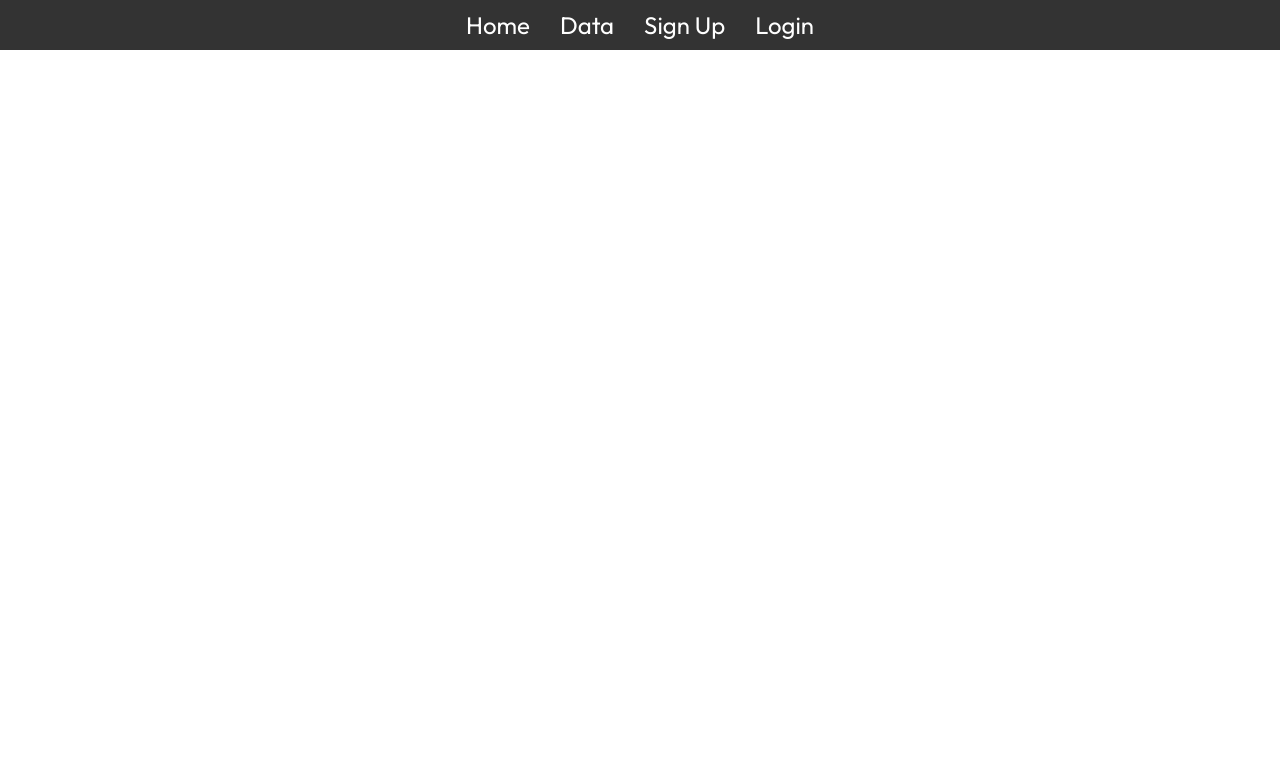
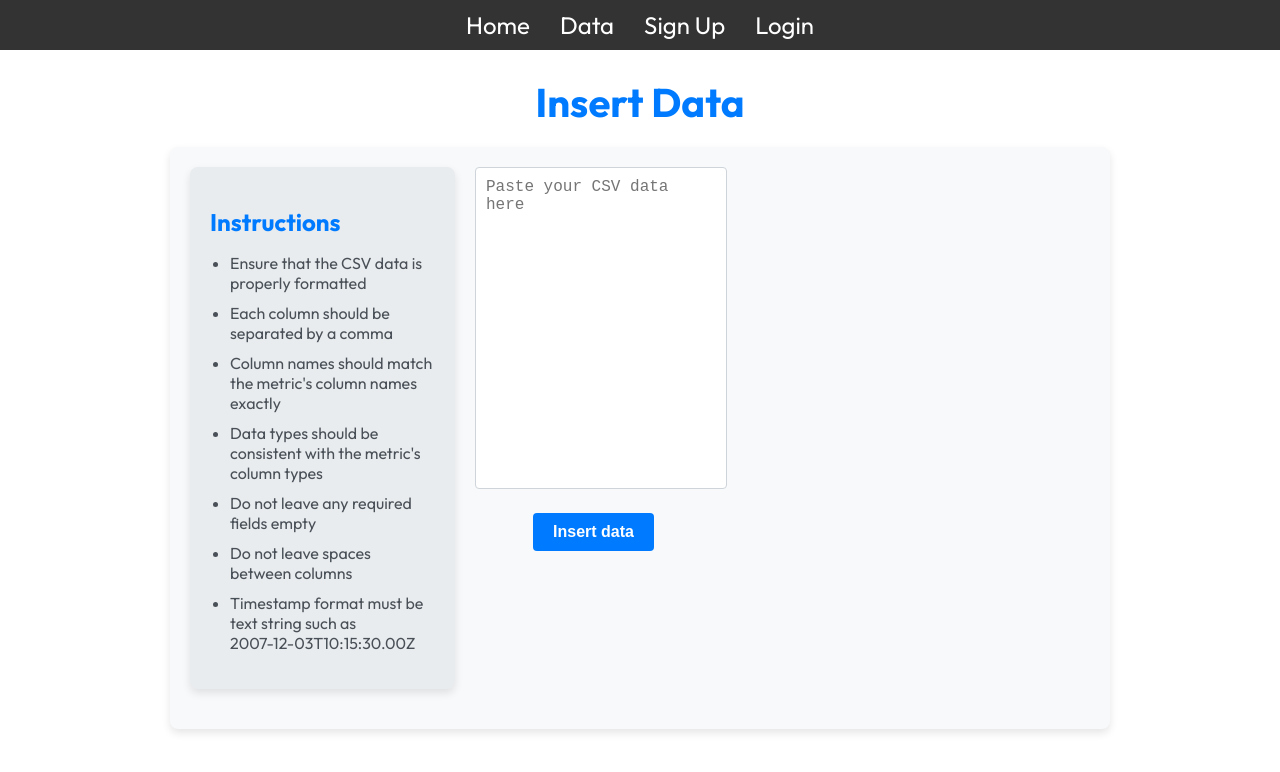
Before and after one commit to MartinBoyadzhiev/DataWave-React, a React (Vite) app: page /admin/insert in a window 1280 px wide. Shown: the top 772 px of the page. Built offline with nearby package versions, Linux system fonts and the light colour scheme.

Commit message:
Add data insert UI

```diff
--- a/src/App.jsx
+++ b/src/App.jsx
@@ -7,6 +7,7 @@ import SignupPage from './pages/SignUp';
 import LoginPage from './pages/Login';
 import Admin from './pages/Admin';
 import './App.css';
+import InsertData from './pages/InsertData';
 
 function App() {
     const [isLoggedIn, setIsLoggedIn] = useState(false);
@@ -28,6 +29,7 @@ function App() {
                 <Route path="/signup" element={<SignupPage />} />
                 <Route path="/login" element={<LoginPage />} />
                 {isAdmin && <Route path="/admin" element={<Admin />} />}
+                <Route path="/admin/insert" element={<InsertData />} />
             </Routes>
         </Router>
     );
--- /dev/null
+++ b/src/components/Instructions.css
@@ -0,0 +1,27 @@
+.instructions-container {
+  padding: 20px;
+  background-color: #e9ecef;
+  border-radius: 8px;
+  box-shadow: 0 4px 8px rgba(0, 0, 0, 0.1);
+  margin-bottom: 20px;
+  width: 25%; /* Adjust the width as needed */
+  float: left; /* Float the instructions to the left */
+  margin-right: 20px; /* Add some space to the right */
+}
+
+.instructions-container h2 {
+  font-size: 1.5rem;
+  margin-bottom: 15px;
+  color: #007bff;
+}
+
+.instructions-container ul {
+  list-style: disc;
+  padding-left: 20px;
+}
+
+.instructions-container li {
+  font-size: 1rem;
+  margin-bottom: 10px;
+  color: #495057;
+}
--- /dev/null
+++ b/src/components/Instructions.jsx
@@ -0,0 +1,21 @@
+import React from 'react';
+import './Instructions.css';
+
+const Instructions = () => {
+  return (
+    <div className="instructions-container">
+      <h2>Instructions</h2>
+      <ul>
+        <li>Ensure that the CSV data is properly formatted</li>
+        <li>Each column should be separated by a comma</li>
+        <li>Column names should match the metric's column names exactly</li>
+        <li>Data types should be consistent with the metric's column types</li>
+        <li>Do not leave any required fields empty</li>
+        <li>Do not leave spaces between columns</li>
+        <li>Timestamp format must be text string such as <br />2007-12-03T10:15:30.00Z</li>
+      </ul>
+    </div>
+  );
+};
+
+export default Instructions;
--- a/src/components/MetricOverview.css
+++ b/src/components/MetricOverview.css
@@ -49,6 +49,23 @@
   background-color: #0056b3;
 }
 
+.insert-button {
+  padding: 8px 16px;
+  font-size: 14px;
+  font-weight: bold;
+  background-color: #33b864;
+  color: white;
+  border: none;
+  border-radius: 4px;
+  cursor: pointer;
+  margin-right: 10px;
+  transition: background-color 0.3s;
+}
+
+.insert-button:hover {
+  background-color: #28924f;
+}
+
 .delete-button {
     padding: 8px 16px;
     font-size: 14px;
--- a/src/components/MetricOverview.jsx
+++ b/src/components/MetricOverview.jsx
@@ -2,8 +2,10 @@ import React, { useEffect, useState } from 'react';
 import axios from 'axios';
 import './MetricOverview.css';
 import ConfirmationDialog from './ConfirmationDialog';
+import { useNavigate } from 'react-router-dom';
 
 const MetricsOverview = ({isAdmin}) => {
+    const navigate = useNavigate();
     const [metrics, setMetrics] = useState([]);
     const [showConfirmDialog, setShowConfirmDialog] = useState(false);
     const [metricToDelete, setMetricToDelete] = useState(null);
@@ -29,6 +31,10 @@ const MetricsOverview = ({isAdmin}) => {
     const handleDisplayData = (metricName) => {
         console.log(`Display data for ${metricName}`);
         // Add your logic to display data for the metric
+    };
+
+    const handleInsertData = (metric) => {
+        navigate(`/admin/insert`, { state: { metric } });
     };
 
     const handleDeleteMetric = async (metricName) => {
@@ -79,8 +85,11 @@ const MetricsOverview = ({isAdmin}) => {
                     </ul>
                     <button className="display-button" onClick={() => handleDisplayData(metric.metricName)}>Display</button>
                     {isAdmin && (
-                        <button className="delete-button" onClick={() => confirmDeleteMetric(metric.metricName)}>Delete</button>
-                    )}
+                        <>
+                            <button className="insert-button" onClick={() => handleInsertData(metric)}>Insert data</button>
+                            <button className="delete-button" onClick={() => confirmDeleteMetric(metric.metricName)}>Delete</button>
+                        </>
+                        )}
                 </div>
             ))}
             {showConfirmDialog && (
--- /dev/null
+++ b/src/pages/InsertData.css
@@ -0,0 +1,112 @@
+.insert-data-container {
+  display: flex;
+  flex-direction: row;
+  justify-content: flex-start;
+  align-items: flex-start;
+  padding: 20px;
+  background-color: #f8f9fa;
+  border-radius: 8px;
+  box-shadow: 0 4px 8px rgba(0, 0, 0, 0.1);
+  margin: 20px auto;
+  max-width: 900px;
+}
+
+.insert-data-h1 {
+  font-size: 2.5rem;
+  color: #007bff;
+  text-align: center;
+  margin-bottom: 20px;
+  font-weight: bold;
+}
+
+.metric-reference {
+  margin-bottom: 20px;
+  padding: 15px;
+  background-color: #e9ecef;
+  border-radius: 8px;
+  box-shadow: 0 2px 4px rgba(0, 0, 0, 0.1);
+}
+
+.metric-reference h2 {
+  font-size: 1.5rem;
+  margin-bottom: 10px;
+  color: #343a40;
+}
+
+.metric-reference ul {
+  display: flex;
+  flex-wrap: wrap;
+  list-style-type: none;
+  padding: 0;
+}
+
+.metric-reference li {
+  margin-right: 20px;
+  margin-bottom: 10px;
+}
+
+.custom-columns {
+  display: flex;
+  flex-wrap: wrap;
+  margin-bottom: 20px;
+}
+
+.custom-columns > div {
+  display: flex;
+  align-items: center;
+  margin-right: 20px;
+  margin-bottom: 10px;
+}
+
+.custom-columns input[type="text"] {
+  flex: 1;
+  margin-right: 10px;
+}
+
+.custom-columns .remove-button {
+  padding: 8px 16px;
+  font-size: 14px;
+  font-weight: bold;
+  background-color: #ff4d4d;
+  color: white;
+  border: none;
+  border-radius: 4px;
+  cursor: pointer;
+  transition: background-color 0.3s;
+}
+
+.custom-columns .remove-button:hover {
+  background-color: #cc0000;
+}
+
+.csv-textarea {
+  width: 97%;
+  height: 300px;
+  padding: 10px;
+  font-size: 1rem;
+  border: 1px solid #ced4da;
+  border-radius: 4px;
+  margin-bottom: 20px;
+  resize: none;
+}
+
+.button-container {
+  display: flex;
+  justify-content: center;
+}
+
+.submit-button {
+  padding: 10px 20px;
+  font-size: 1rem;
+  font-weight: bold;
+  background-color: #007bff;
+  color: white;
+  border: none;
+  border-radius: 4px;
+  cursor: pointer;
+  transition: background-color 0.3s;
+}
+
+.submit-button:hover {
+  background-color: #0056b3;
+}
--- /dev/null
+++ b/src/pages/InsertData.jsx
@@ -0,0 +1,65 @@
+import React, { useState, useEffect } from 'react';
+import { useNavigate, useLocation } from 'react-router-dom';
+import Instructions from '../components/Instructions';
+import axios from 'axios';
+import './InsertData.css';
+
+
+const InsertData = () => {
+  const location = useLocation();
+  const { metric } = location.state || {};
+  const [csvData, setCsvData] = useState('');
+  const navigate = useNavigate();
+
+
+  const handleCsvChange = (e) => {
+      setCsvData(e.target.value);
+    };
+
+  const handleSubmit = async (e) => {
+    e.preventDefault();
+    try {
+        await axios.put('http://localhost:8080/metric/insert-data', { metricName: metric.metricName, csvData });
+        navigate('/admin');
+      } catch (error) {
+        console.error('Error inserting data:', error);
+      }
+  };
+
+
+  return (
+    <div>
+    <h1 className='insert-data-h1'>Insert Data</h1>
+    <div className="insert-data-container">
+
+      <Instructions />
+      <div className="content-container">
+
+        {metric && (
+          <div className="metric-reference">
+            <h2>Metric: {metric.metricName}</h2>
+            <ul>
+              {Object.entries(metric.columns).map(([columnName, columnType], idx) => (
+                <li key={idx}>{`${columnName}: ${columnType}`}</li>
+              ))}
+            </ul>
+          </div>
+        )}
+        <form onSubmit={handleSubmit}>
+          <textarea
+            className="csv-textarea"
+            value={csvData}
+            onChange={handleCsvChange}
+            placeholder="Paste your CSV data here"
+          />
+          <div className="button-container">
+            <button type="submit" className="submit-button">Insert data</button>
+          </div>
+        </form>
+      </div>
+    </div>
+    </div>
+  );
+};
+
+export default InsertData;
```
